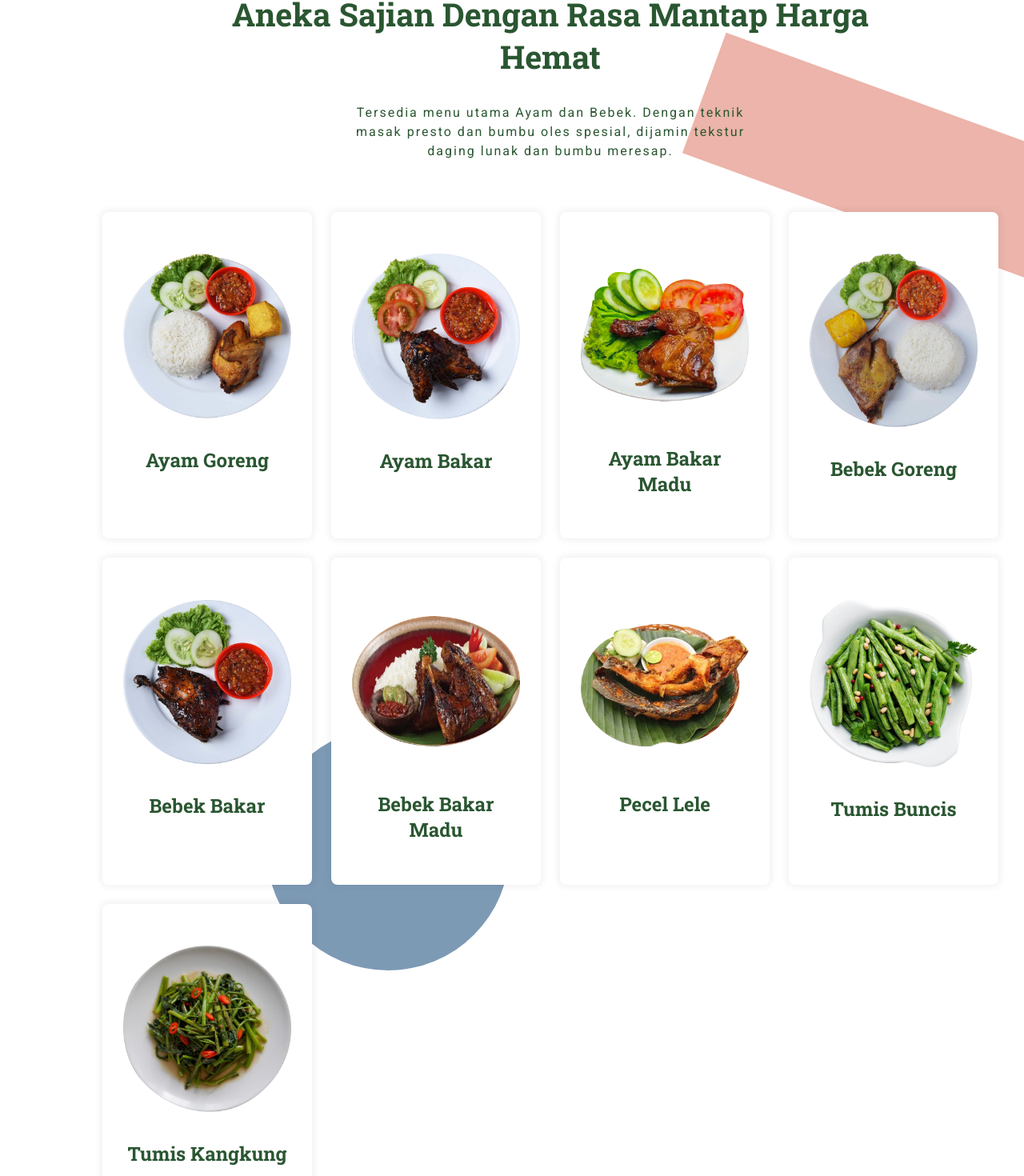
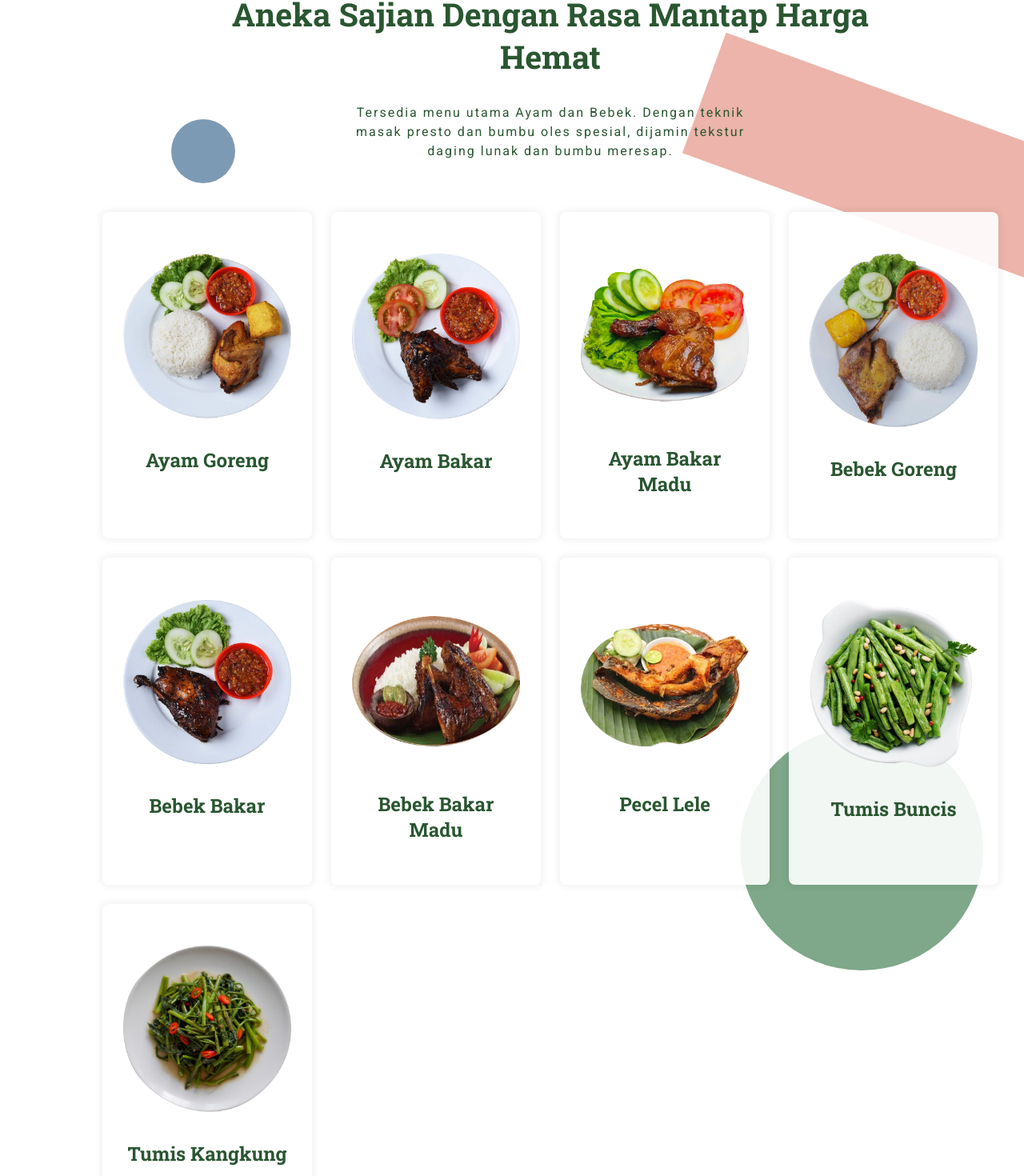
Before and after one commit to DandunAdi/warung-bungsu, a React (Create React App) app: page / in a window 1280 px wide. Shown: the part 889-2359 px from the top of the page at 80% size. Built offline with nearby package versions, Linux system fonts and the light colour scheme.

Commit message:
update menu

```diff
--- a/src/pages/Menu.js
+++ b/src/pages/Menu.js
@@ -1,35 +1,10 @@
 import styles from "./Menu.module.css";
 import { motion, useTransform, useViewportScroll } from "framer-motion";
-
-const scaleMotion = {
-  rest: {
-    color: "grey",
-    y: 0,
-    scale: 1,
-    rotate: 0,
-    transition: {
-      duration: 0.5,
-      type: "tween",
-      ease: "easeIn",
-    },
-  },
-  hover: {
-    color: "blue",
-    y: -30,
-    scale: 1.1,
-    rotate: 5,
-    transition: {
-      duration: 0.4,
-      type: "tween",
-      ease: "easeOut",
-    },
-  },
-};
 
 const Menu = () => {
   const { scrollYProgress } = useViewportScroll();
 
-  const yPosFast = useTransform(scrollYProgress, [0.3, 0.9], [0, -450]);
+  const yPosFast = useTransform(scrollYProgress, [0.1, 0.9], [0, -450]);
   const yPosStay = useTransform(scrollYProgress, [0.1, 0.8], [0, 400]);
   const rotSlow = useTransform(scrollYProgress, [0.1, 0.6], [20, 60]);
 
@@ -72,12 +47,41 @@ const Menu = () => {
           style={{ rotateZ: rotSlow, y: yPosStay }}
         ></motion.div>
         <motion.div
+          className={styles.green}
+          style={{ y: yPosFast, x: yPosFast }}
+        ></motion.div>
+        <motion.div
           className={styles.blue}
-          style={{ y: yPosFast, x: yPosFast }}
+          style={{ y: yPosFast }}
         ></motion.div>
       </div>
     </section>
   );
+};
+
+const scaleMotion = {
+  rest: {
+    color: "grey",
+    y: 0,
+    scale: 1,
+    rotate: 0,
+    transition: {
+      duration: 0.5,
+      type: "tween",
+      ease: "easeIn",
+    },
+  },
+  hover: {
+    color: "blue",
+    y: -30,
+    scale: 1.1,
+    rotate: 5,
+    transition: {
+      duration: 0.4,
+      type: "tween",
+      ease: "easeOut",
+    },
+  },
 };
 
 const meals = [
--- a/src/pages/Menu.module.css
+++ b/src/pages/Menu.module.css
@@ -24,7 +24,7 @@
   padding: 20% 10%;
   border-radius: 8px;
   transition: all 300ms ease-in-out;
-  background-color: #fff;
+  background-color: rgba(255, 255, 255, 0.9);
   z-index: 9;
 }
 .card:hover {
@@ -43,14 +43,24 @@
   background-color: var(--pink);
   z-index: -9;
 }
-.blue {
+.green {
   width: 19rem;
   height: 19rem;
   border-radius: 50%;
+  background-color: var(--greenSecondary);
+  position: absolute;
+  left: 70%;
+  top: 60%;
+  z-index: -9;
+}
+.blue {
+  width: 5rem;
+  height: 5rem;
+  border-radius: 50%;
   background-color: var(--blue);
   position: absolute;
-  left: 20%;
-  top: 60%;
+  left: 10%;
+  top: 12%;
   z-index: -9;
 }
 
```
